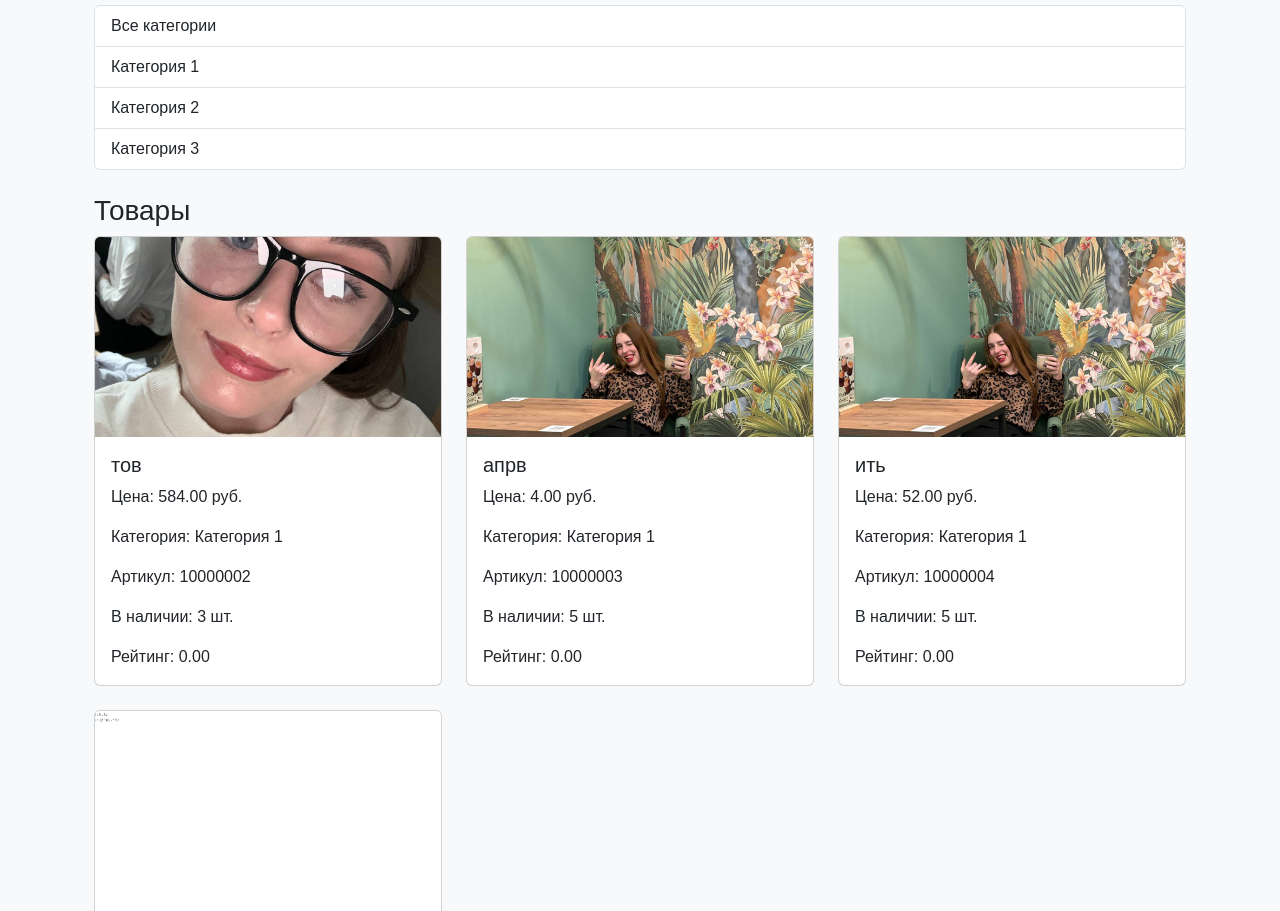
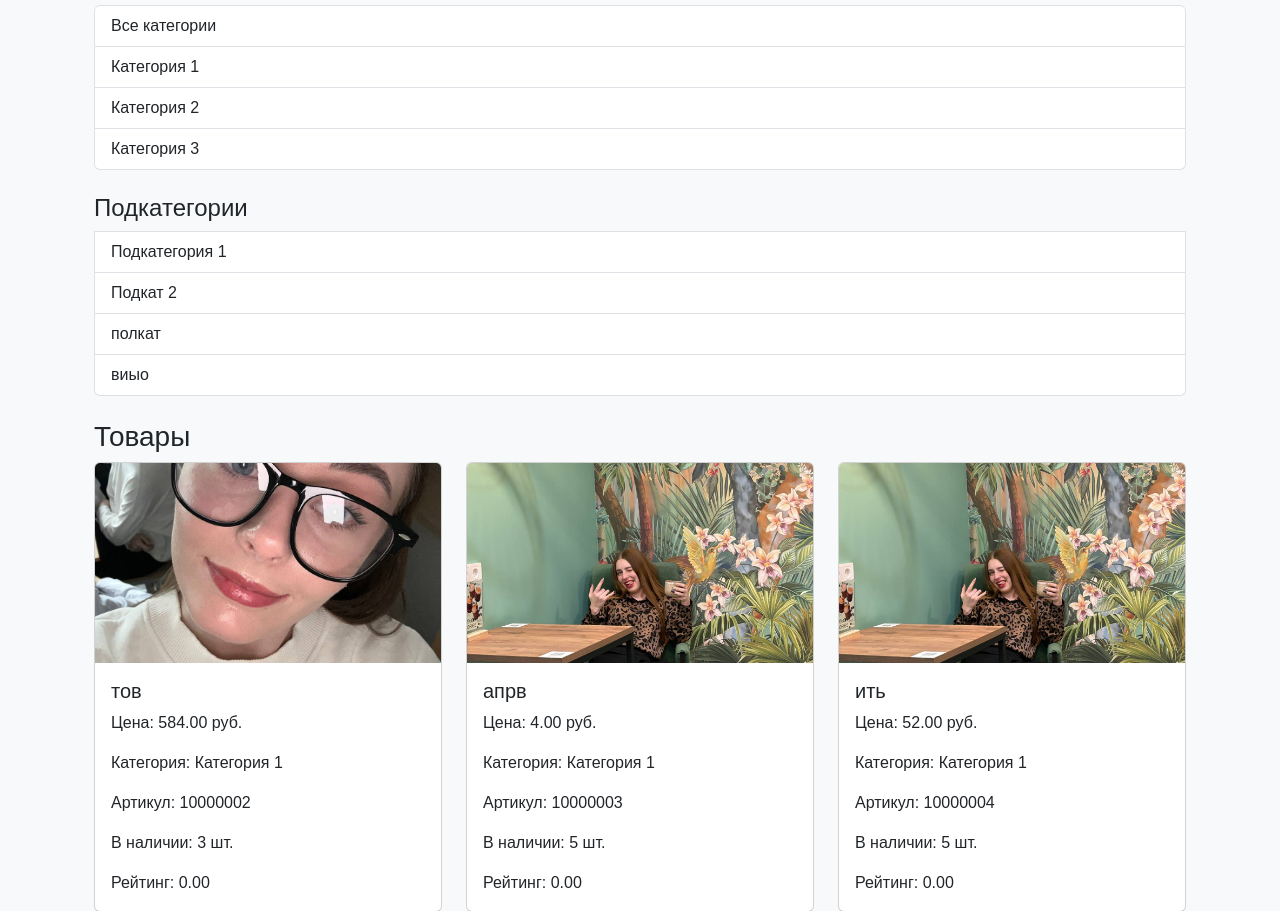
Before and after one commit to olinys/diplom, a Django app: page /accounts/catalog/21/ in a window 1280 px wide. Shown: the part 276-1187 px from the top of the page. Run offline with Django 4.2, Linux system fonts and the light colour scheme; data comes from the database, SQL or seed files in the repository; both versions use the stored data as it was after the commit.

Commit message:
подкатегория в каталоге

```diff
--- a/accounts/forms.py
+++ b/accounts/forms.py
@@ -28,7 +28,7 @@
 class ProductForm(forms.ModelForm):
     class Meta:
         model = Product
-        fields = '__all__'
+        fields = ['name', 'price', 'parameter_1', 'parameter_2', 'parameter_3', 'parameter_4', 'parameter_5', 'category', 'subcategory', 'image', 'description', 'stock_quantity']
 
     def __init__(self, *args, **kwargs):
         super().__init__(*args, **kwargs)
--- a/accounts/urls.py
+++ b/accounts/urls.py
@@ -22,6 +22,7 @@
     path('cart/update/<int:product_id>/', views.update_cart_item, name='update_cart_item'),
     path('catalog/', views.catalog_view, name='catalog'),
     path('catalog/<int:category_id>/', views.catalog_view, name='catalog_by_category'),
+    path('catalog/<int:category_id>/<int:subcategory_id>/', views.catalog_view, name='catalog_by_subcategory'),
     path('search/', views.product_search, name='search'),
     path('delivery/', views.delivery_view, name='delivery'),
     path('notifications/', views.notifications_view, name='notifications'),
--- a/accounts/views.py
+++ b/accounts/views.py
@@ -248,17 +248,25 @@
     return HttpResponseBadRequest("Invalid request method.")
 
 # ПРОСМОТР КАТАЛОГА
-def catalog_view(request, category_id=None):
+def catalog_view(request, category_id=None, subcategory_id=None):
     categories = Category.objects.all()
 
-    if category_id:
+    if subcategory_id:
+        products = Product.objects.filter(subcategory_id=subcategory_id)
+    elif category_id:
         products = Product.objects.filter(category_id=category_id)
     else:
         products = Product.objects.all()
 
+    subcategories = None
+    if category_id:
+        subcategories = Subcategory.objects.filter(category_id=category_id)
+
     return render(request, 'accounts/catalog.html', {
         'categories': categories,
-        'products': products
+        'products': products,
+        'subcategories': subcategories,
+        'current_category_id': category_id,
     })
 
 # ПОИСКОВАЯ СТРОКА
--- a/templates/accounts/catalog.html
+++ b/templates/accounts/catalog.html
@@ -1,20 +1,28 @@
 {% extends 'base.html' %}
 
 {% block content %}
-<a href="{% url 'home' %}" class="btn btn-outline-secondary mb-3">
-    ← Назад на главную
-</a>
+<a href="{% url 'home' %}" class="btn btn-outline-secondary mb-3">← Назад на главную</a>
 
 <div class="container">
     <h2>Каталог товаров</h2>
 
     <!-- Список категорий -->
-    <div class="list-group">
+    <div class="list-group mb-4">
         <a href="{% url 'catalog' %}" class="list-group-item list-group-item-action">Все категории</a>
         {% for category in categories %}
-        <a href="{% url 'catalog_by_category' category.id %}" class="list-group-item list-group-item-action">{{ category.name }}</a>
+            <a href="{% url 'catalog_by_category' category.id %}" class="list-group-item list-group-item-action">{{ category.name }}</a>
         {% endfor %}
     </div>
+
+    {% if subcategories %}
+    <!-- Список подкатегорий -->
+    <div class="list-group mb-4">
+        <h4>Подкатегории</h4>
+        {% for subcategory in subcategories %}
+            <a href="{% url 'catalog_by_subcategory' current_category_id subcategory.id %}" class="list-group-item list-group-item-action">{{ subcategory.name }}</a>
+        {% endfor %}
+    </div>
+    {% endif %}
 
     <div class="mt-4">
         <h3>Товары</h3>
--- a/templates/home.html
+++ b/templates/home.html
@@ -11,6 +11,7 @@
     {% if user.is_superuser %}
     <div class="d-flex flex-column align-items-center mt-3 gap-2">
         <a href="{% url 'add_product' %}" class="btn btn-success">Добавить товар</a>
+        <a href="{% url 'add_category' %}" class="btn btn-success">Добавить категорию</a>
         <a href="{% url 'users_list' %}" class="btn btn-success">Активность пользователей</a>
         <a href="{% url 'add_pickup_point' %}" class="btn btn-success">Добавить ПВЗ</a>
         <a href="{% url 'view_orders' %}" class="btn btn-success">Просмотр заказов</a>
```
Also changed, not shown: db.sqlite3, media/product_images/20241015_192004_otACB5V.jpg (added), media/product_images/photo_2025-03-30_21-17-42_sNWRKtl.jpg (added), media/product_images/photo_2025-03-30_21-26-31_S9tG3RW.jpg (added), media/product_images/photo_2025-03-30_21-26-31_ii5HVff.jpg (added), media/product_images/photo_2025-04-06_11-50-41_alZvQO4.jpg (added), media/product_images/Безымянный.png (added).
